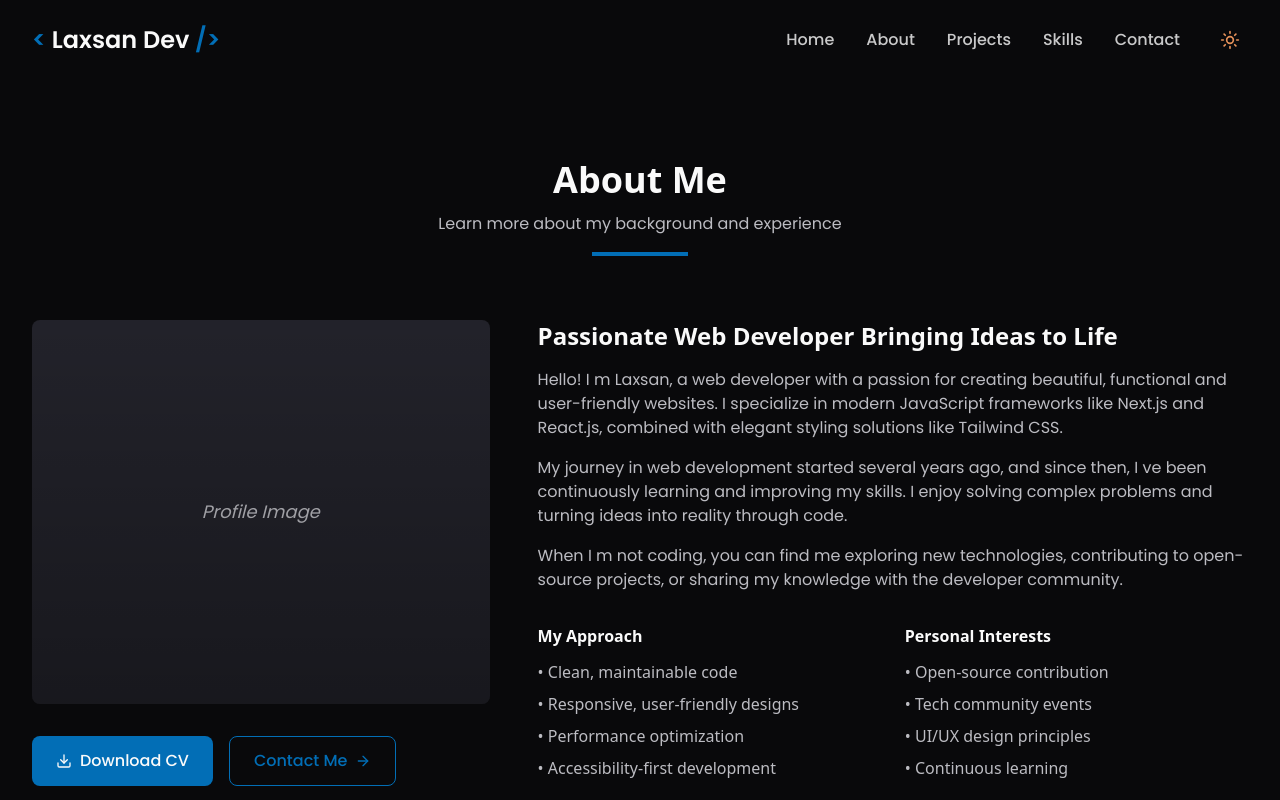
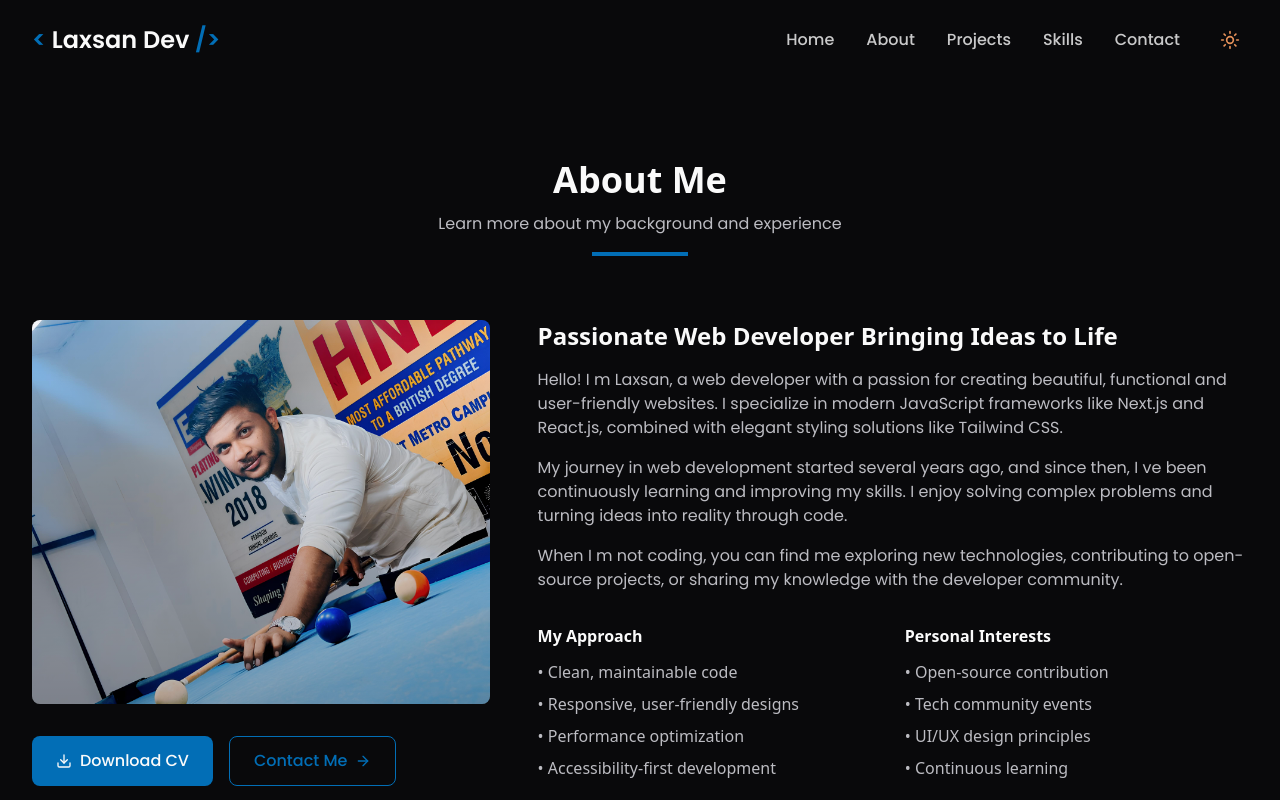
Before and after one commit to lax603/Laxsan-Dev-Portfolio, a Next.js app: page /about in a window 1280 px wide. Shown: the top 800 px of the page. Built offline with nearby package versions, Linux system fonts and the light colour scheme.

Commit message:
profile update

```diff
--- a/app/about/page.jsx
+++ b/app/about/page.jsx
@@ -4,6 +4,7 @@ import { motion } from 'framer-motion';
 import { ArrowRight, Download, Calendar, Briefcase, GraduationCap } from 'lucide-react';
 import Link from 'next/link';
 import { SectionHeading } from '@/components/section-heading';
+import Image from 'next/image';
 
 export default function About() {
   const experiences = [
@@ -45,7 +46,9 @@ export default function About() {
             >
               <div className="bg-muted h-96 rounded-lg overflow-hidden relative flex items-center justify-center">
                 <div className="absolute inset-0 bg-gradient-to-t from-black/30 to-transparent" />
-                <span className="text-lg text-muted-foreground italic">Profile Image</span>
+                <span className="text-lg text-muted-foreground italic">
+                  <Image src="/profile.jpg" width={400} height={400} alt="Profile" className="w-full h-full object-cover" />
+                </span>
               </div>
 
               <div className="mt-8 flex flex-col sm:flex-row gap-4">
```
Also changed, not shown: public/profile.jpg (added).
